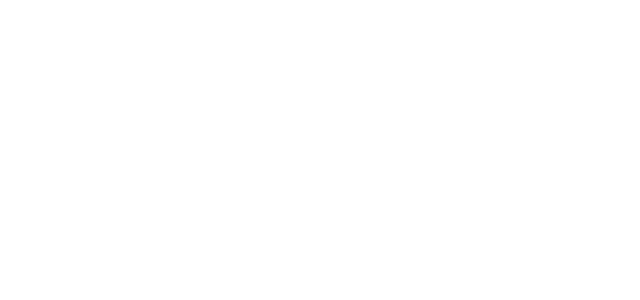
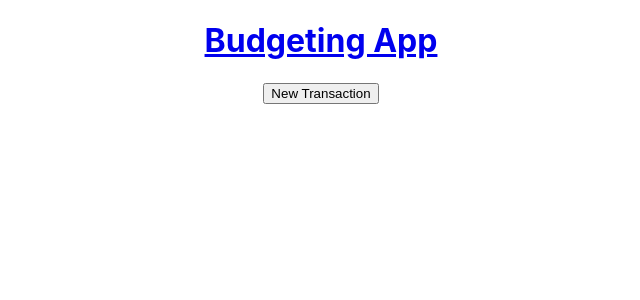
Before and after one commit to DiegoCarrero/Budgeting-App, a React (Create React App) app: page / in a window 1280 px wide. Shown: the top 300 px of the page, without its empty margins (319-959 px from the left). Built offline with nearby package versions, Linux system fonts and the light colour scheme.

Commit message:
edit navbar

```diff
--- a/components/Navbar.js
+++ b/components/Navbar.js
@@ -1,10 +1,15 @@
+import { Link } from "react-router-dom"
 
 
-
-export default function Navbar() {
+export default function NavBar() {
     return (
-        <div>
-
+        <div className="NavBar">
+            <Link to='/transactions'>
+                <h1>Budgeting App</h1>
+            </Link>
+            <Link to='/transactions/new'>
+                <button>New Transaction</button>
+            </Link>
         </div>
     )
 }
--- a/src/App.js
+++ b/src/App.js
@@ -1,6 +1,6 @@
 import './App.css';
 import { Route, Routes } from 'react-router-dom';
-import Navbar from '../components/Navbar';
+import NavBar from '../components/Navbar';
 import Home from '../pages/Home';
 import Index from '../pages/Index';
 import Show from '../pages/Show';
@@ -11,7 +11,7 @@
 function App() {
   return (
     <div className="App">
-      <Navbar />
+      <NavBar />
       <Routes>
         <Route path='/' element={<Home />} />
         <Route path='/transactions' element={<Index />} />
```
